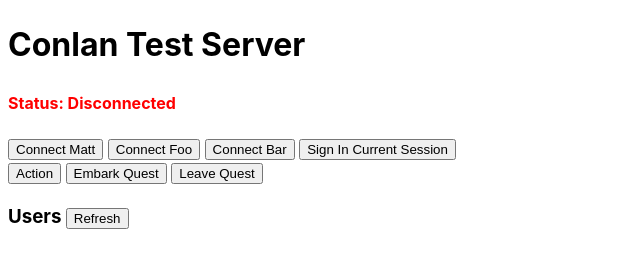
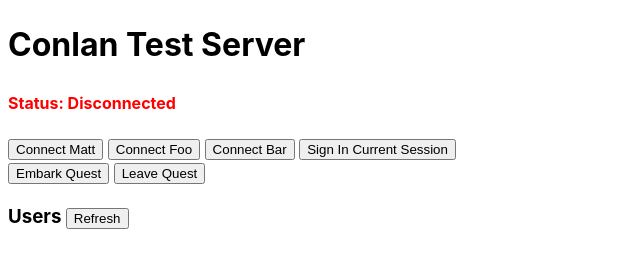
Before and after one commit to mtso/conlan-server, a website: page index.html in a window 1280 px wide. Shown: the whole page, without its empty margins (0-640 px from the left). Drawn offline with nearby package versions, Linux system fonts and the light colour scheme; no server answers.

Commit message:
Hide action button in index.html

```diff
--- a/index.html
+++ b/index.html
@@ -21,7 +21,7 @@
     <button onclick="signinButtonClick()">Sign In Current Session</button>
 
     <br>
-		<button onclick="actionButtonClick()">Action</button>
+		<!--<button onclick="actionButtonClick()">Action</button>-->
 	  <button onclick="embarkQuestClick()">Embark Quest</button>
     <button onclick="leaveQuestClick()">Leave Quest</button>
 
```
